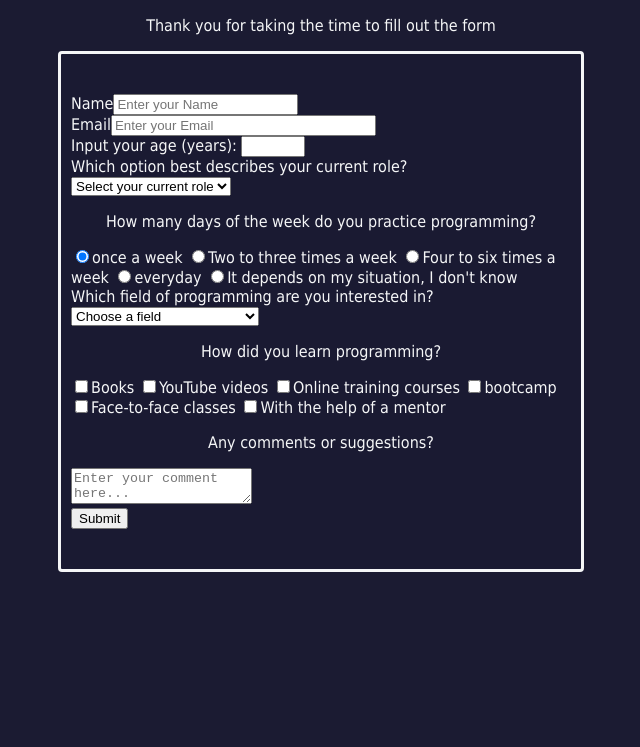
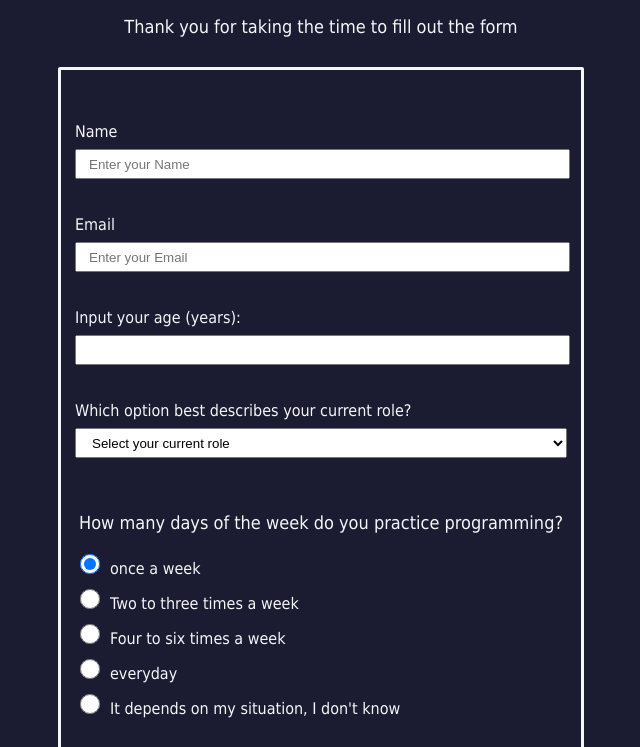
Before and after one commit to farzaneh-taheri/Survey-Form-Project, a plain HTML site: page index.html in a window 1280 px wide. Shown: the part 104-851 px from the top of the page, without its empty margins (319-959 px from the left). Drawn offline with Linux system fonts and the light colour scheme.

Commit message:
Update index.html and styles.css files

```diff
--- a/index.html
+++ b/index.html
@@ -14,16 +14,19 @@
         </header>
         <form id="survey-form">
         <div class="form-group">
-            <label for="name-label" id="name-label">Name<input type="text" id="name-label" name="name" placeholder="Enter your Name" required/></label>
+            <label for="name-label" id="name-label">Name</label>
+                <input type="text" id="name-label" name="name" placeholder="Enter your Name" required/>
         </div>
         <div class="form-group">
-            <label for="email-label" id="email-label">Email<input type="email" id="email-label" name="email" placeholder="Enter your Email" pattern=".+@example\.com" size="30" required/></label>
+            <label for="email-label" id="email-label">Email</label>
+                <input type="email" id="email-label" name="email" placeholder="Enter your Email" pattern=".+@example\.com" size="30" required/>
         </div>
         <div class="form-group">
-            <label for="number-label" id="number-label">Input your age (years): <input id="number-label" type="number" name="age" pattern="[0-9]+" min="13" max="100"/></label>
+            <label for="number-label" id="number-label">Input your age (years):</label>
+                <input id="number-label" type="number" name="age" pattern="[0-9]+" min="13" max="100"/>
         </div>
         <div class="form-group">
-            <label for="dropdown">Which option best describes your current role?
+            <label for="dropdown">Which option best describes your current role?</label>
                 <select id="dropdown" name="role">
                     <option disabled selected value>Select your current role</option>
                     <option value="student">student</option>
@@ -32,7 +35,6 @@
                     <option value="preferNo">Prefer not to say</option>
                     <option value="other">Other</option>
                 </select>
-            </label>
         </div>
         <div class="form-group">
             <p>How many days of the week do you practice programming?</p>
--- a/styles.css
+++ b/styles.css
@@ -1,7 +1,6 @@
 :root {
     --color-white: #f5f6f7;
     --color-darkblue: #1b1b32;
-    --color-darkblue-alpha: rgba(27, 27, 50, 0.8);
 }
 
 body {
@@ -14,6 +13,15 @@ body {
     font-size: 16px;
 }
 
+h1 {
+    font-weight: 500;
+    line-height: 1.2;
+}
+
+p {
+    font-size: 1.125rem;
+}
+
 h1, p {
     margin: 1em auto;
     text-align: center;
@@ -24,13 +32,69 @@ form {
     max-width: 500px;
     min-width: 480px;
     border: solid;
-    background: var(--color-darkblue-alpha);
     padding: 2.5rem 0.625rem;
-    border-radius: 0.25rem;
     margin: 0 auto;
+    background: var(--color-darkblue);
+    color: inherit;
+    border-radius: 2px;
+}
+
+.form-group {
+    margin: 0 auto 1.25rem auto;
+    padding: 0.25rem;
 }
 
 .container {
     width: 100%;
     margin: 3.125rem auto 0 auto;
 }
+
+.header {
+    padding: 0 0.625rem;
+    margin-bottom: 1.875rem;
+}
+
+.input-radio,
+.input-checkbox {
+    display: inline-block;
+    margin-right: 0.625rem;
+    min-height: 1.25rem;
+    min-width: 1.25rem;
+}
+
+.input-textarea {
+    min-height: 120px;
+    width: 95%;
+    padding: 0.625rem;
+    resize: vertical;
+}
+
+.submit-button {
+    display: block;
+    width: 100%;
+    padding: 0.75rem;
+    background: var(--color-darkblue);
+    color: inherit;
+    border-radius: 2px;
+    cursor: pointer;
+}
+
+label {
+    display: block;
+    margin: 0.5rem 0;
+}
+
+input[type="text"], input[type="email"], input[type="number"] {
+    display: block;
+    width: 95%;
+    height: 14px;
+    padding: 0.375rem 0.75rem;
+}
+
+select {
+    display: block;
+    width: 100%;
+    height: 30px;
+    padding: 0.375rem 0.75rem;
+    margin: 0.5rem 0;
+}
```
